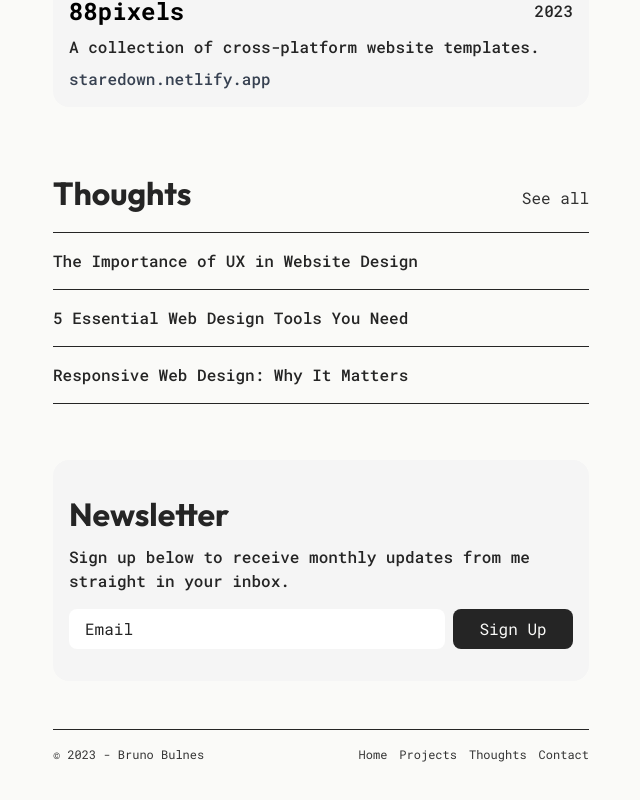
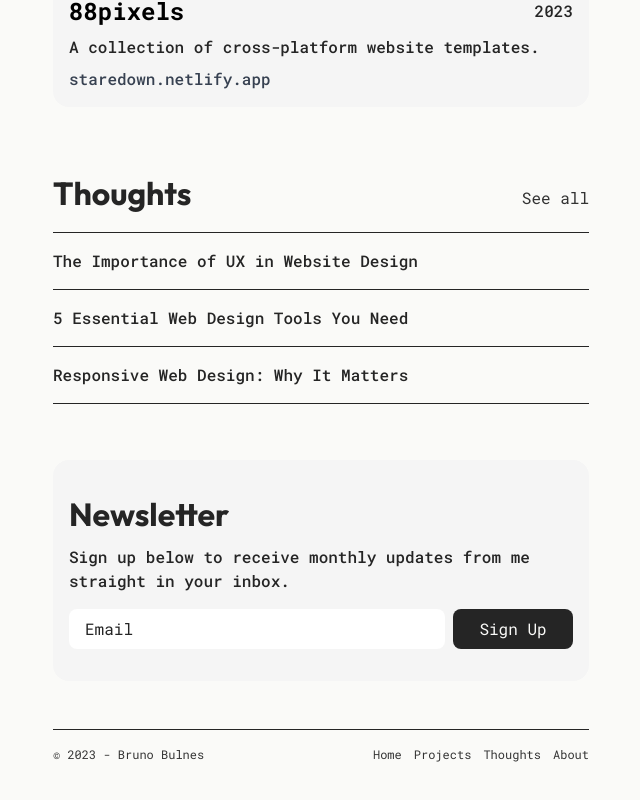
Before and after one commit to bulnes/bulnes.github.io, a Next.js app: page / in a window 1280 px wide. Shown: the part 985-1785 px from the top of the page, without its empty margins (319-959 px from the left). Built offline with nearby package versions, Linux system fonts and the light colour scheme.

Commit message:
feat: add footer links

```diff
--- a/src/pageComponents/Footer.js
+++ b/src/pageComponents/Footer.js
@@ -1,3 +1,5 @@
+import Link from "next/link";
+
 export function Footer() {
   return (
     <footer className="mb-8 py-4">
@@ -6,10 +8,21 @@ export function Footer() {
           <p>&copy; 2023 - Bruno Bulnes</p>
 
           <nav className="flex items-center justify-center gap-3">
-            <span>Home</span>
-            <span>Projects</span>
-            <span>Thoughts</span>
-            <span>Contact</span>
+            <Link href={"/"} title="Home">
+              Home
+            </Link>
+
+            <Link href={"/projects"} title="Projects">
+              Projects
+            </Link>
+
+            <Link href={"/thoughts"} title="Thoughts">
+              Thoughts
+            </Link>
+
+            <Link href={"/about"} title="About">
+              About
+            </Link>
           </nav>
         </div>
       </div>
```
